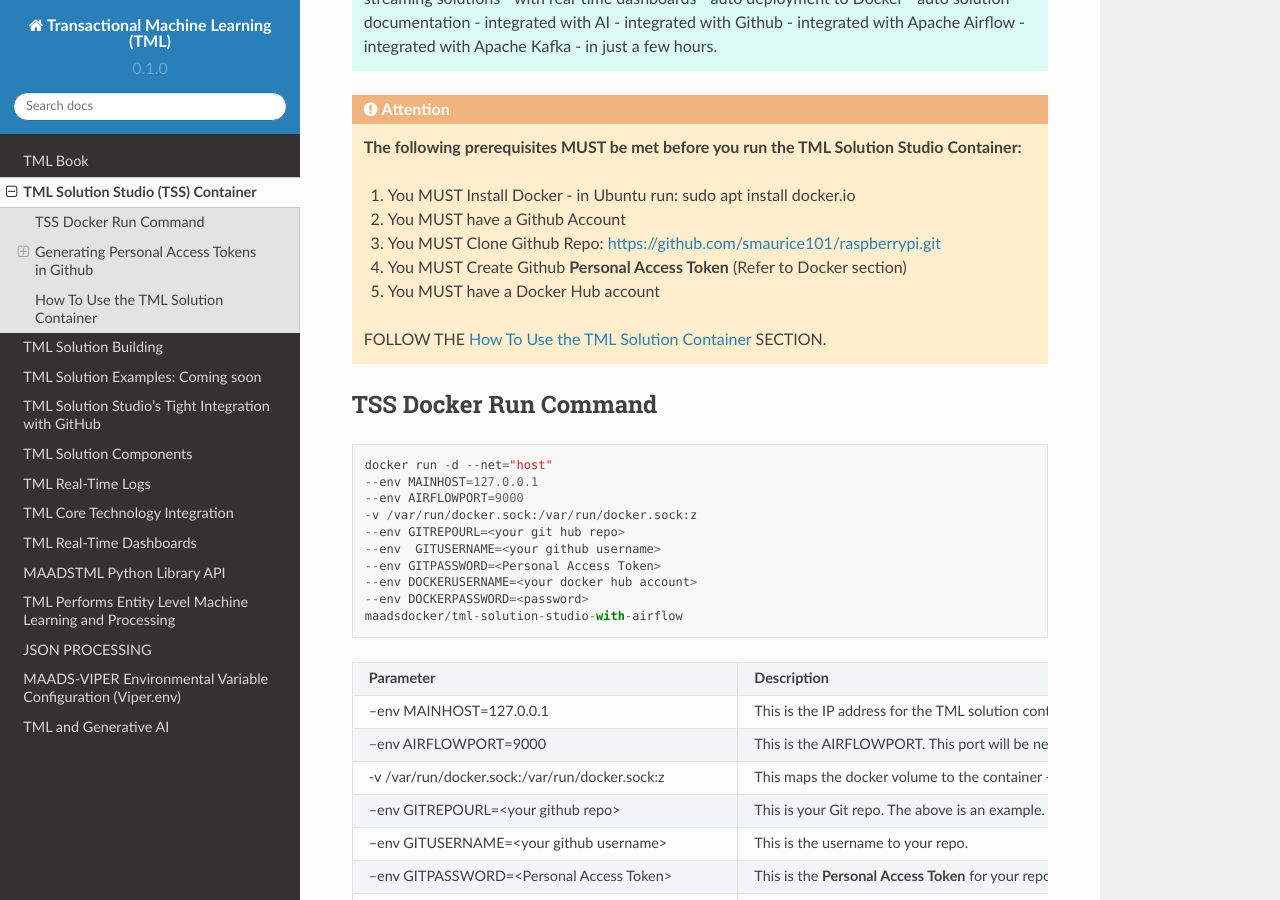
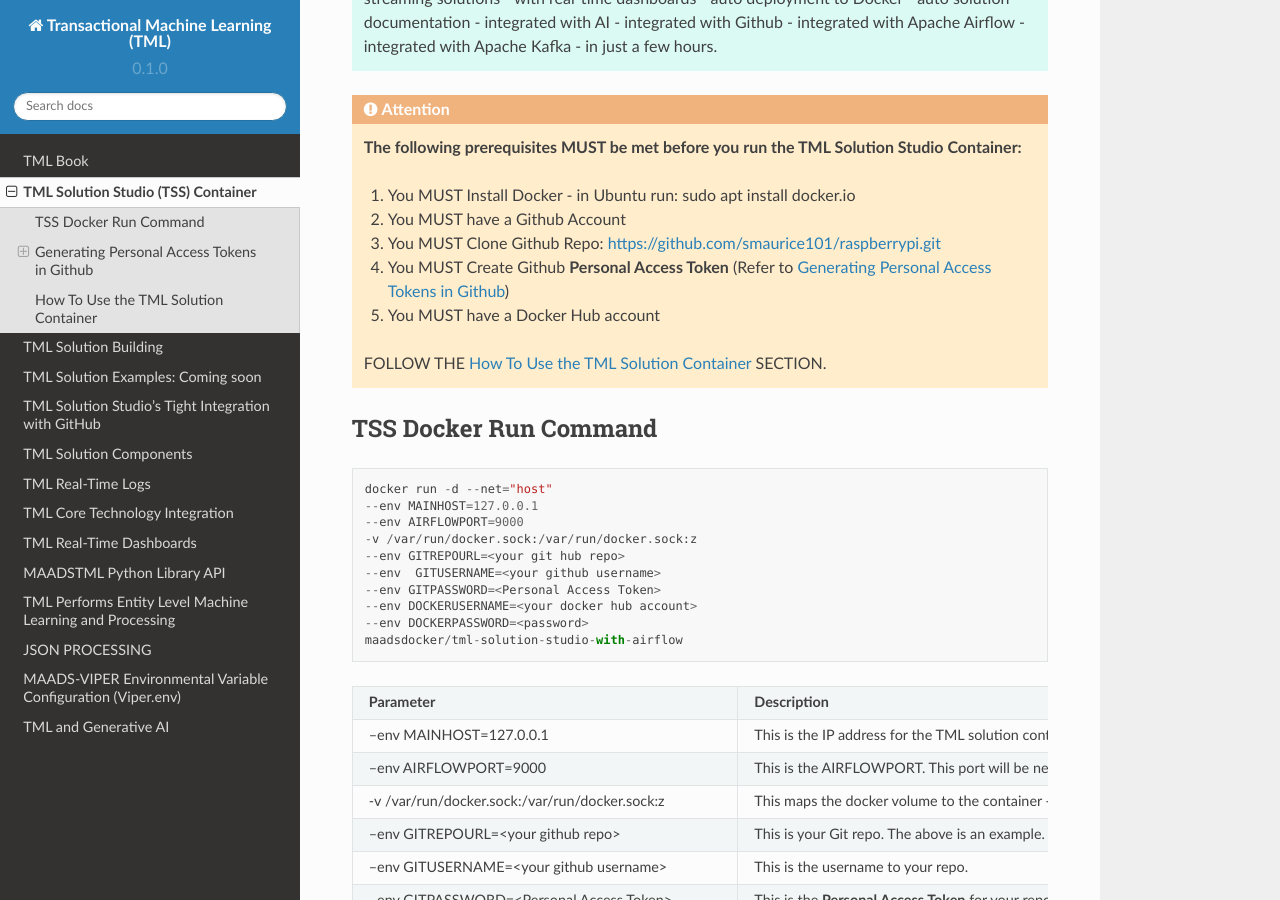
Before and after one commit to smaurice101/readthedocs, a Sphinx documentation site: the page built from docs/source/docker.rst, in a window 1280 px wide and 900 px high, scrolled down 358 px. Built offline with Sphinx 7.4.7 and the Read the Docs theme 2.0.0, drawn with Linux system fonts in a browser that asks for light colours.

Commit message:
Update docker.rst

```diff
--- a/docs/source/docker.rst
+++ b/docs/source/docker.rst
@@ -20,7 +20,7 @@
 
    3. You MUST Clone Github Repo: https://github.com/smaurice101/raspberrypi.git
 
-   4. You MUST Create Github **Personal Access Token** (Refer to Docker section)
+   4. You MUST Create Github **Personal Access Token** (Refer to :ref:`Generating Personal Access Tokens in Github`)
 
    5. You MUST have a Docker Hub account
 
```
